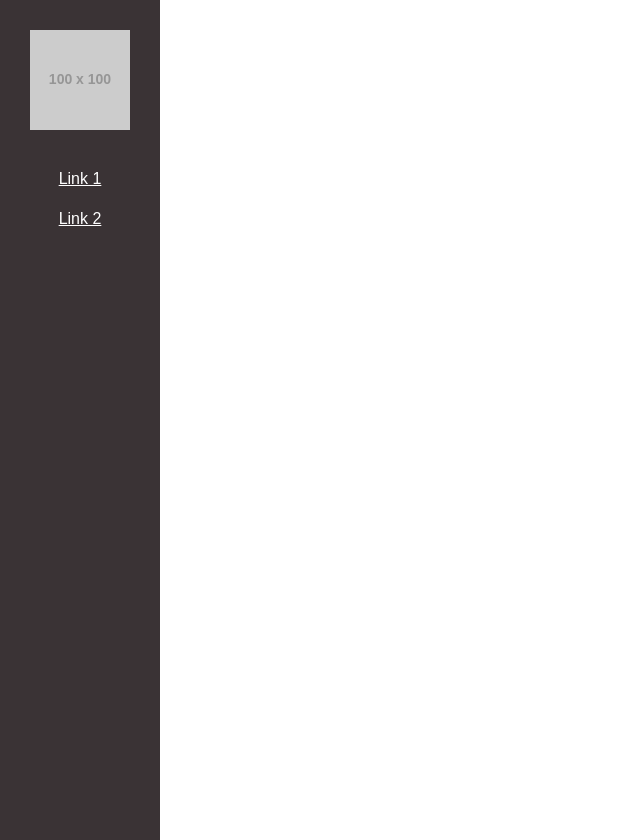
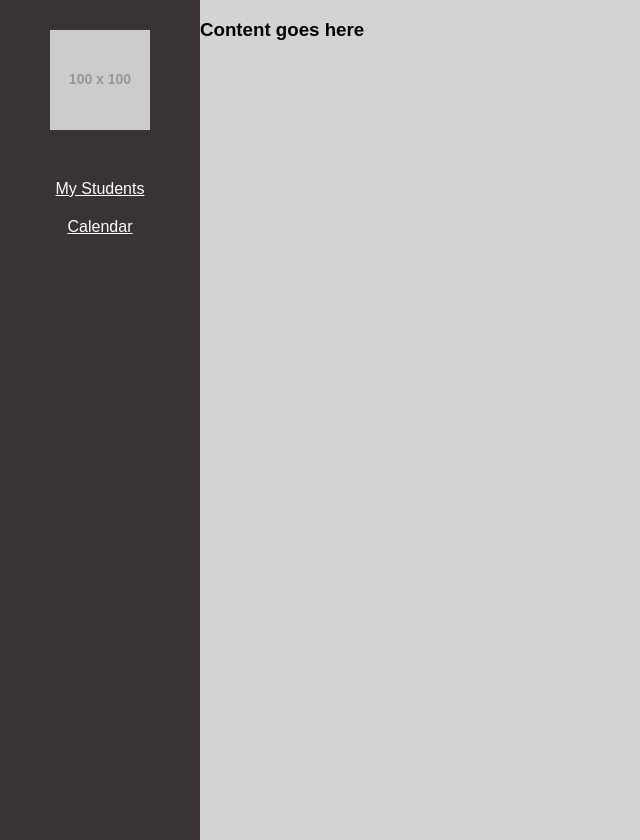
Before and after one commit to ashishdommety/tutor-times, a React app in the folder client/: page /dashboard in a window 1280 px wide. Shown: the whole page, without its empty margins (0-640 px from the left). Built offline with nearby package versions, Linux system fonts and the light colour scheme; placeholder pictures from the web are drawn by us; what @mars/heroku-js-runtime-env would draw is missing.

Commit message:
make dashboard flexible for teachers or students

```diff
--- a/client/src/actionCreators/async.js
+++ b/client/src/actionCreators/async.js
@@ -14,3 +14,12 @@ export const checkLogin = function checkLogin(){
       })
   }
 }
+
+export const fetchGoogleData = function(googleResponse){
+  return function(dispatch){
+    // check if user exists in db
+    // get profile image and name and then change state
+    // if they don't, write them in and send them to sign-up form
+    // if they do, send them to the Navigation
+  }
+}
--- /dev/null
+++ b/client/src/containers/NavigationContainer.js
@@ -0,0 +1,21 @@
+import { connect } from 'react-redux';
+import Navigation from '../presentation/Navigation/Navigation';
+// import { checkLogin } from '../actionCreators/async';
+
+function mapStateToProps(state){
+  return {
+    name: state.name,
+    picture: state.picture,
+    isTutor: state.isTutor
+  }
+}
+
+// function mapDispatchToProps(dispatch){
+//   return{
+//     instigateLogin: () => dispatch(checkLogin())
+//   }
+// }
+
+const NavigationContainer = connect(mapStateToProps)(Navigation);
+
+export default NavigationContainer;
--- a/client/src/initialState.js
+++ b/client/src/initialState.js
@@ -3,6 +3,8 @@ const initialState = {
   picture: '',
   email: '',
   status:'not logged in',
+  isTutor: true,
+  organization: '',
   subjects: [],
   students: [],
   tutors: [],
--- a/client/src/presentation/Dashboard/Dashboard.css
+++ b/client/src/presentation/Dashboard/Dashboard.css
@@ -1,31 +1,10 @@
-.dash{
-  background-color: #3A3335;
-  display:grid;
-  padding: 20px;
-  text-align:center;
+.main-body{
+  background-color: lightgrey;
 }
-a{
-  color:white;
-}
-#profile_pic{
-  margin-left:auto;
-  margin-right: auto;
-  padding: 10px;
-  border-radius: 100%;
-  width: 50px;
-  height: 50px;
-}
+
 @media only screen and (min-width:450px){
   .dash{
-    display: inline-grid;
-    height: 100vh;
-    text-align: center;
-    grid-template-rows: 150px 40px 40px;
+    display:grid;
+    grid-template-columns: 200px 1fr;
   }
-  #profile_pic{
-    border-radius: 0%;
-    width: 100px;
-    height: 100px;
-  }
-
 }
--- a/client/src/presentation/Dashboard/Dashboard.js
+++ b/client/src/presentation/Dashboard/Dashboard.js
@@ -1,13 +1,14 @@
 import React from 'react';
-import { Link } from 'react-router-dom';
 import './Dashboard.css';
+import NavigationContainer from '../../containers/NavigationContainer';
 
 const Dashboard = (props) => {
   return(
     <div className="dash">
-      <img src="https://via.placeholder.com/100x100" alt="thing" id="profile_pic" />
-      <Link to="/dashboard">Link 1</Link>
-      <Link to="/">Link 2</Link>
+    <NavigationContainer/>
+    <div className="main-body">
+      <h3>Content goes here</h3>
+    </div>
     </div>
   )
 }
--- /dev/null
+++ b/client/src/presentation/Navigation/Navigation.css
@@ -0,0 +1,33 @@
+.nav{
+  background-color: #3A3335;
+  display:grid;
+  padding: 20px;
+  text-align:center;
+}
+a{
+  color:white;
+  display:block;
+  padding: 10px;
+}
+#profile_pic{
+  margin-left:auto;
+  margin-right: auto;
+  padding: 10px;
+  border-radius: 100%;
+  width: 50px;
+  height: 50px;
+}
+@media only screen and (min-width:450px){
+  .nav{
+    display: inline-grid;
+    height: 100vh;
+    text-align: center;
+    grid-template-rows: 150px 40px 40px;
+  }
+  #profile_pic{
+    border-radius: 0%;
+    width: 100px;
+    height: 100px;
+  }
+
+}
--- /dev/null
+++ b/client/src/presentation/Navigation/Navigation.js
@@ -0,0 +1,25 @@
+import React from 'react';
+import { Link } from 'react-router-dom';
+import './Navigation.css';
+
+const Navigation = (props) => {
+  return(
+    <div className="nav">
+      <img src="https://via.placeholder.com/100x100" alt="thing" id="profile_pic" />
+      {/* <div></div> */}
+      {props.isTutor ?
+      <div>
+        <Link to="/students">My Students</Link>
+        <Link to="/calendar">Calendar</Link>
+      </div> :
+      <div>
+        <Link to="/notes/:id">My Students</Link>
+        <Link to="/schedule-class">Calendar</Link>
+      </div>
+      }
+
+    </div>
+  )
+}
+
+export default Navigation;
```
Also changed, not shown: client/src/presentation/Navigation/__tests__/Navigation.test.js (added).
